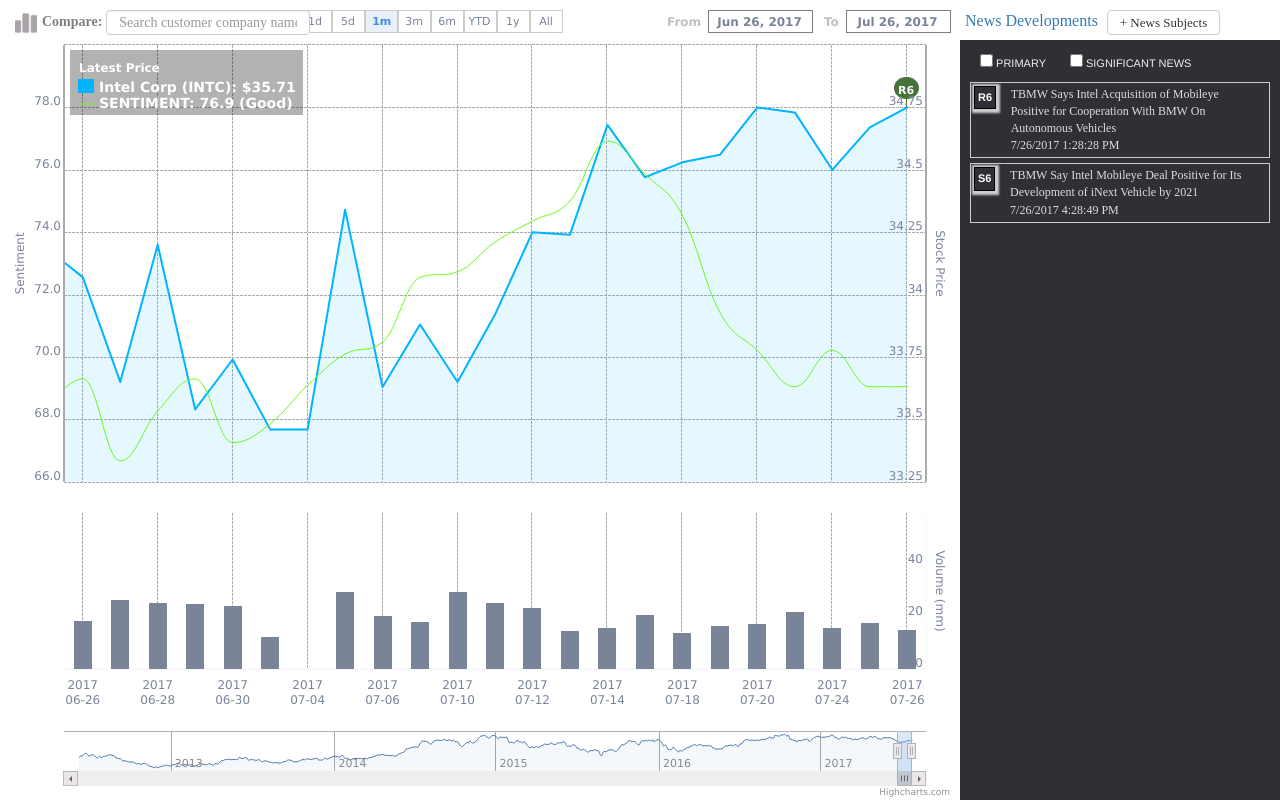
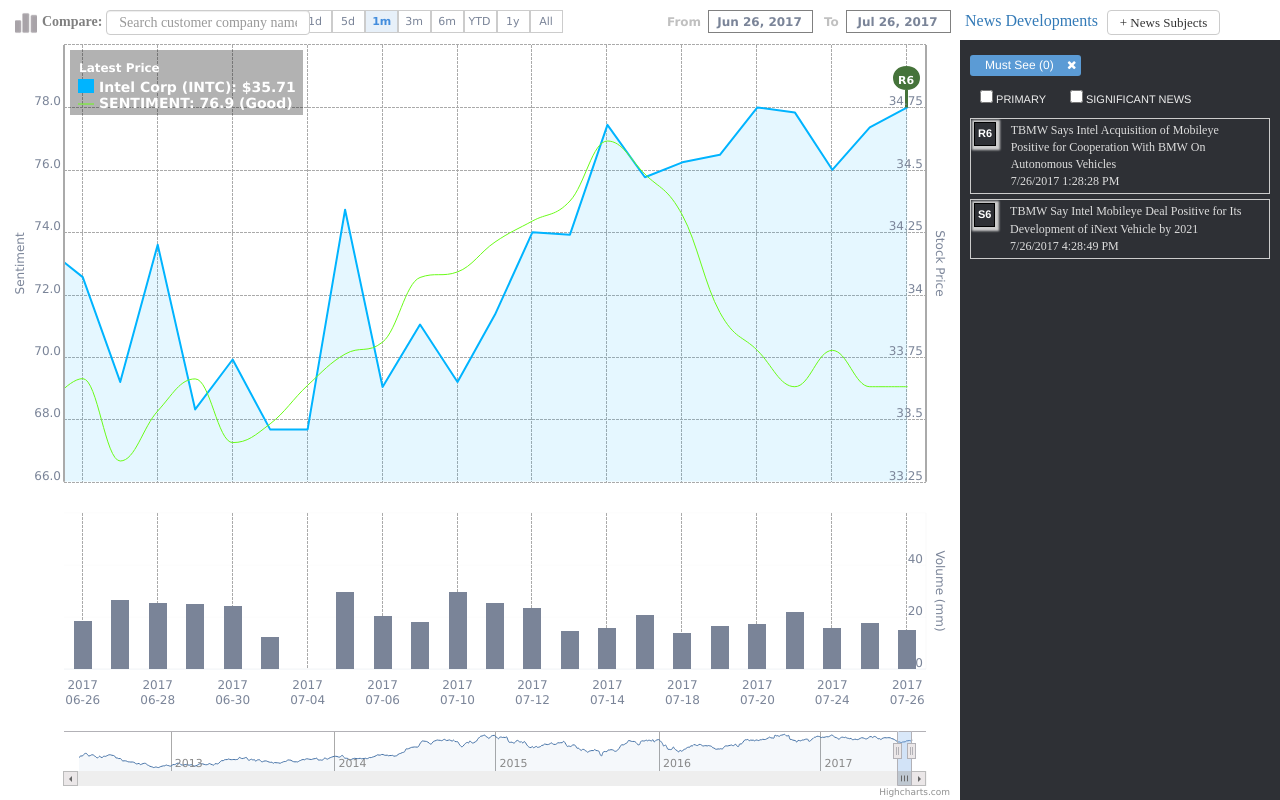
Before and after one commit to webdatavisualdev/highstock, a PHP site: page / in a window 1280 px wide. Run offline with PHP 8.4, Linux system fonts and the light colour scheme; some libraries are stand-ins or nearby versions.

Commit message:
Added selection function in first category modal

```diff
--- a/css/style.css
+++ b/css/style.css
@@ -199,3 +199,19 @@ li.selected .category-name {
 .checkbox .fa-close {
 	margin-left: 20px;
 }
+.selected-categories {
+	padding: 10px 10px 0;
+}
+.selected-categories span {
+	background: #5b9bd5;
+	display: inline-block;
+	color: white;
+	border-radius: 3px;
+	font-size: 12px;
+	padding: 2px 0 2px 15px;
+	margin: 5px 10px 0 0;
+}
+.selected-categories i {
+	margin-left: 10px;
+	margin-right: 5px;
+}
--- a/index.php
+++ b/index.php
@@ -63,7 +63,7 @@
 				</ul>
 			</div>
 		</div>
-		<div class="selected-sections"></div>
+		<div class="selected-categories"></div>
 		<div class="filter-checkbox">
 			<label><input type="checkbox"> PRIMARY</label>
 			<label><input type="checkbox"> SIGNIFICANT NEWS</label>
@@ -102,7 +102,7 @@
 <script src="js/script.js"></script>
 <script>
 var app = angular.module('myApp', []);
-app.controller('myCtrl', function($scope) {
+app.controller('myCtrl', function($scope, $compile) {
 	$scope.companyData;
 	$scope.typeData = [];
 	$scope.currentType;
@@ -132,18 +132,29 @@ app.controller('myCtrl', function($scope) {
 		});
 		d3.csv("data/news-category.csv", function(data) {
 			$scope.newsSections = data;
-			var selected = "N";
+			var tempCategory = [];
 			data.map(function(d) {
-				if(d.default == "Y" && $scope.categories.length != 0 && $scope.categories[$scope.categories.length - 1].name == d.category) {
-					selected = "Y";
+				if(d.default == "Y") {
+					if(tempCategory.indexOf(d.category) < 0) {
+						tempCategory.push(d.category);
+					}
 				}
-				if($scope.categories.length == 0 || $scope.categories[$scope.categories.length - 1].name != d.category) {
+				var flag = false;
+				$scope.categories.map(function(c) {
+					if(c.name == d.category) {
+						flag = true;
+					}
+				});
+				if(!flag) {
+					var selected = tempCategory.indexOf(d.category) >= 0 ? "Y" : "N";
 					$scope.categories.push({name: d.category, selected: selected, count: 0});
-					selected = "N";
 				}
 			});
 			for(var i = 0 ; i < $scope.categories.length ; i ++) {
 				$scope.showIcon[i] = false;
+				if($scope.categories[i].selected == "Y") {
+					$scope.changeFilteredCategories(i);
+				}
 			}
 			$scope.$apply();
 		});
@@ -329,7 +340,9 @@ app.controller('myCtrl', function($scope) {
 
 	$scope.getCategoryClass = function(data) {
 		var className = '';
+		var i = 0;
 		$scope.categories.map(function(d) {
+			i ++;
 			if(d.name == data.name && data.selected == "N") {
 				className = '';
 			} else if(d.name == data.name && data.selected == "Y") {
@@ -363,6 +376,37 @@ app.controller('myCtrl', function($scope) {
 			$scope.showIcon[i] = false;
 		}
 		$scope.showIcon[index] = $scope.showIcon[index] == false ? true : false;
+		$scope.changeFilteredCategories(index);
+	}
+
+	$scope.changeFilteredCategories = function(index) {
+		var temp = [];
+		for(var i = 0 ; i < $(".selected-categories span").length ; i ++) {
+			var str = $($(".selected-categories span")[i]).text();
+			str = str.substring(0, str.indexOf("(") - 1);
+			temp.push(str);
+		}
+		if($scope.categories[index].selected == "Y") {
+			if(temp.indexOf($scope.categories[index].name) < 0) {
+				var $el = $(".selected-categories").append("<span class='category"+ index +"'>"+$scope.categories[index].name + " (" + $scope.categories[index].count +") <i class='fa fa-close' data-ng-click='removeCategory("+ index +")'></i></span>");
+				$compile($el)($scope);
+			}
+		} else {
+			for(var i = 0 ; i < $(".selected-categories span").length ; i ++) {
+				var str = $($(".selected-categories span")[i]).text();
+				str = str.substring(0, str.indexOf("(") - 1);
+				if(str == $scope.categories[index].name) {
+					console.log(this);
+					$($(".selected-categories span")[i]).remove();
+					break;
+				}
+			}
+		}
+	}
+
+	$scope.removeCategory = function(index) {
+		$(".selected-categories span.category" + index).remove();
+		$scope.categories[index].selected = "N";
 	}
 });
 </script>
```
Also changed, not shown: js/highstock.src.js.
